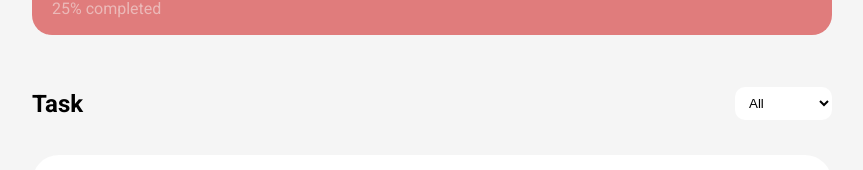
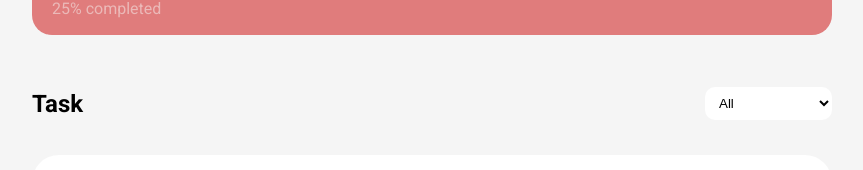
Before and after one commit to missmushi/todo-app, a React (Create React App) app: page / in a window 1280 px wide. Shown: the part 211-381 px from the top of the page, without its empty margins (208-1071 px from the left). Built offline with nearby package versions, Linux system fonts and the light colour scheme; data requests are answered from the project's data file.

Commit message:
final version

```diff
--- a/src/components/TodoFilter.tsx
+++ b/src/components/TodoFilter.tsx
@@ -18,9 +18,7 @@ const TodoFilter: React.FC<TodoFilterProps> = ({ filter, onFilterChange }) => {
         value={filter}
         onChange={handleFilterChange}
       >
-        <option value="all">
-          <div className="option-filter">All</div>
-        </option>
+        <option value="all">All</option>
         <option value="done">Done</option>
         <option value="undone">Undone</option>
       </select>
--- a/src/styles/todoFilter.scss
+++ b/src/styles/todoFilter.scss
@@ -1,6 +1,6 @@
 .filter-dropdown {
   border-radius: 10px;
-  padding: 8px 20px 8px 10px;
+  padding: 8px 50px 8px 10px;
   background-color: #ffffff;
   border: transparent;
   outline: none;
@@ -12,24 +12,15 @@
     padding: 8px;
     cursor: pointer;
     font-size: 14px;
-  }
 
-  option:hover {
+    &:hover {
       background-color: #585292;
       color: #ffffff;
     }
 
-  option:checked {
+    &:checked {
       background-color: #585292;
       color: #ffffff;
     }
   }
-
-.option-filter {
-  display: block;
-  padding: 8px;
-  border: none;
-  background: none;
-  cursor: pointer;
-  font-size: 14px;
 }
```
Lines whose indentation alone changed are shown as unchanged.
